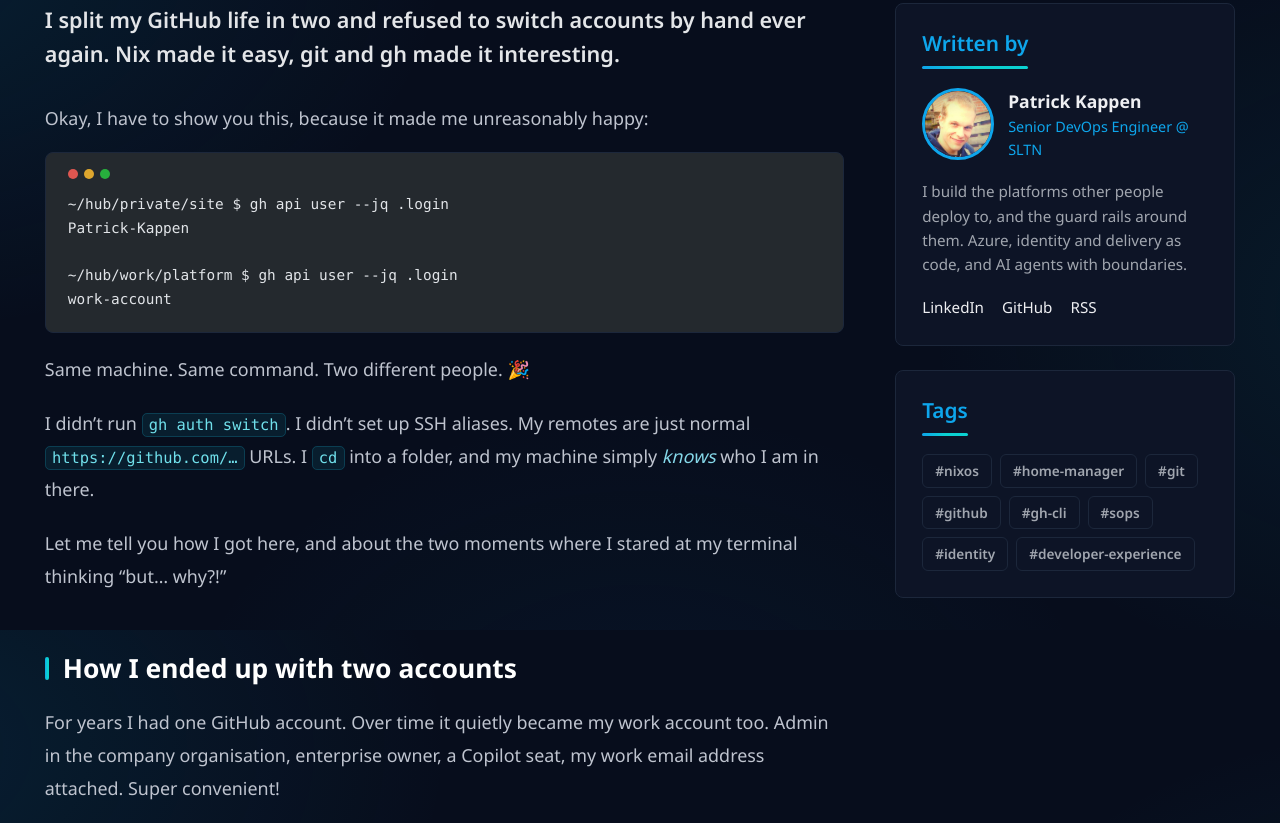
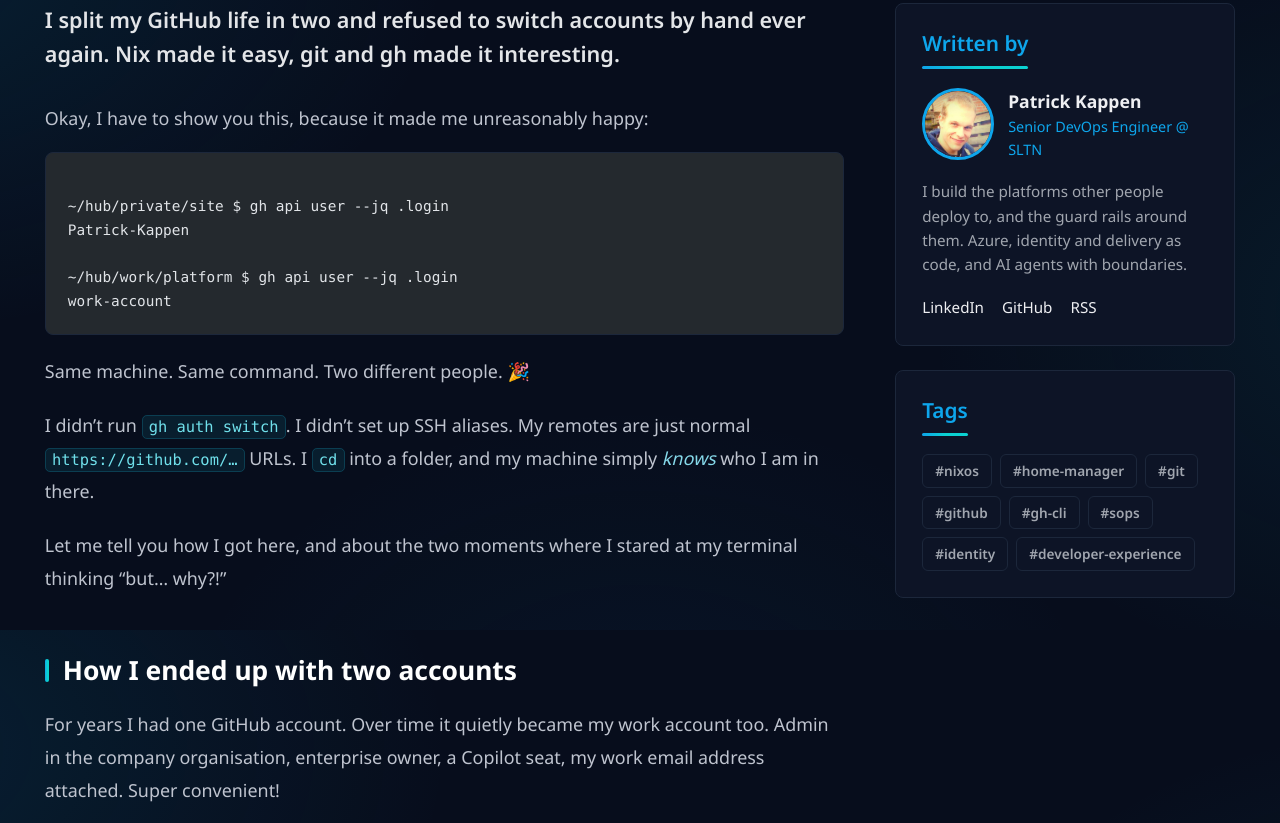
Before and after one commit to Patrick-Kappen/Patrick-Kappen, an Astro site: page /blog/two-github-accounts-by-directory in a window 1280 px wide. Shown: the part 970-1793 px from the top of the page. Built offline with nearby package versions, Linux system fonts and the light colour scheme; Astro itself is replaced by a stand-in of ours; code samples lack their colours.

Commit message:
style(blog): drop the macOS window dots from code blocks

```diff
--- a/src/styles/global.css
+++ b/src/styles/global.css
@@ -1689,7 +1689,7 @@
   .prose pre {
     position: relative;
     overflow-x: auto;
-    padding: 40px 22px 20px;
+    padding: 42px 22px 20px;
     border: 1px solid var(--line);
     border-radius: 8px;
     background: hsl(225deg 50% 6%);
@@ -1703,7 +1703,7 @@
     content: attr(data-language);
     position: absolute;
     top: 10px;
-    right: 14px;
+    left: 22px;
     color: var(--slate);
     font-family: var(--mono);
     font-size: 0.72rem;
@@ -1715,18 +1715,6 @@
     content: "terminal";
   }
 
-  .prose pre::after {
-    content: "";
-    position: absolute;
-    top: 16px;
-    left: 22px;
-    width: 10px;
-    height: 10px;
-    border-radius: 50%;
-    background: #ff5f57;
-    box-shadow: 16px 0 0 #febc2e, 32px 0 0 #28c840;
-    opacity: 0.85;
-  }
 
   .prose pre code {
     font-family: inherit;
```
